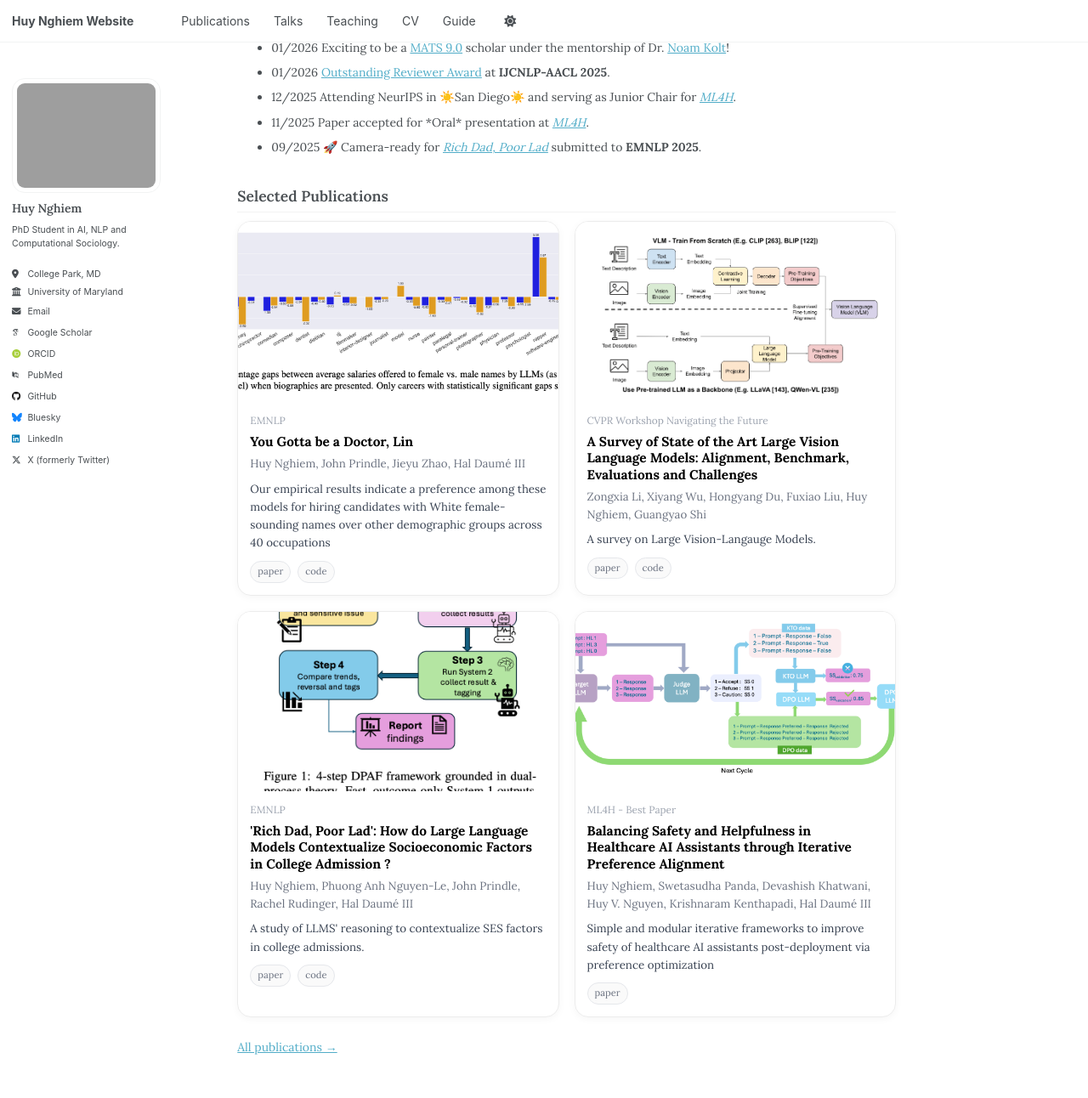
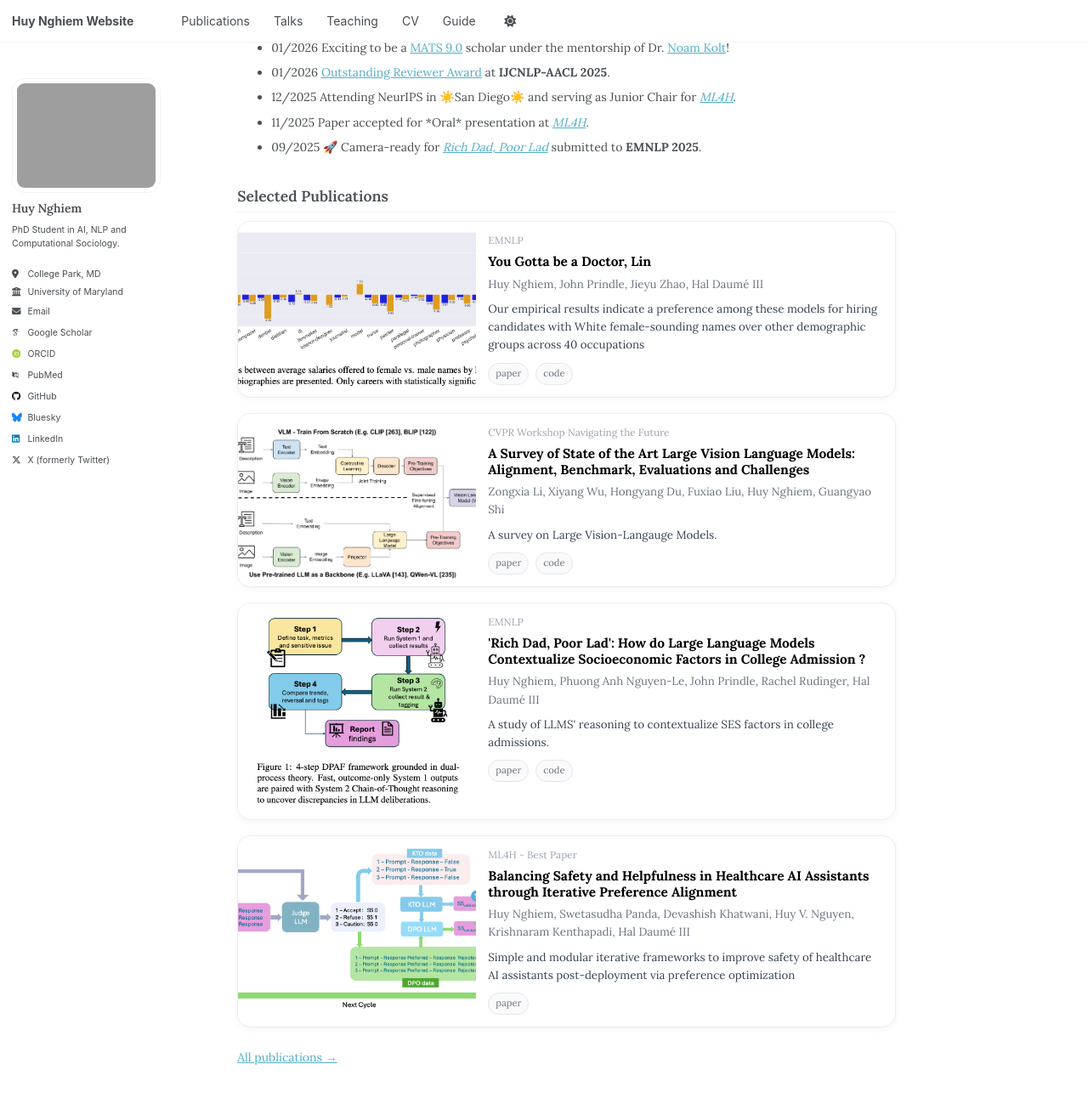
Before and after one commit to hnghiem-nlp/hnghiem-nlp.github.io, a Jekyll site: the page built from _pages/about.md, in a window 1280 px wide and 1400 px high, scrolled down 429 px. Shown: the top 1292 px of the window at 85% size. Built offline with Jekyll 4.4.1, drawn with Linux system fonts in a browser that asks for light colours; some web fonts are replaced; a script that is not in the unit is left out.

Commit message:
Make publication cards full-width horizontal layout with responsive stacking
Co-Authored-By: Claude Opus 4.6 (1M context) <noreply@anthropic.com>

```diff
--- a/assets/css/custom.css
+++ b/assets/css/custom.css
@@ -28,15 +28,15 @@ h6,
 
 /* ===== Featured Paper Card Grid ===== */
 .paper-grid {
-    display: grid;
-    grid-template-columns: repeat(auto-fill, minmax(280px, 1fr));
+    display: flex;
+    flex-direction: column;
     gap: 18px;
     margin: 10px 0 24px;
 }
 
 .paper-card {
     display: flex;
-    flex-direction: column;
+    flex-direction: row;
     background: #fff;
     border: 1px solid #ececec;
     border-radius: 16px;
@@ -45,6 +45,7 @@ h6,
     color: inherit;
     box-shadow: 0 2px 10px rgba(0, 0, 0, 0.04);
     transition: transform .06s ease, box-shadow .12s ease, border-color .12s ease;
+    min-height: 180px;
 }
 
 .paper-card:hover {
@@ -54,8 +55,8 @@ h6,
 }
 
 .pc-thumb {
-    width: 100%;
-    aspect-ratio: 16 / 9;
+    width: 280px;
+    min-width: 280px;
     background: #f2f3f5;
     overflow: hidden;
 }
@@ -65,6 +66,19 @@ h6,
     height: 100%;
     object-fit: cover;
     display: block;
+}
+
+/* Stack vertically on small screens */
+@media (max-width: 600px) {
+    .paper-card {
+        flex-direction: column;
+        min-height: auto;
+    }
+    .pc-thumb {
+        width: 100%;
+        min-width: 100%;
+        aspect-ratio: 16 / 9;
+    }
 }
 
 .pc-thumb-fallback {
```
